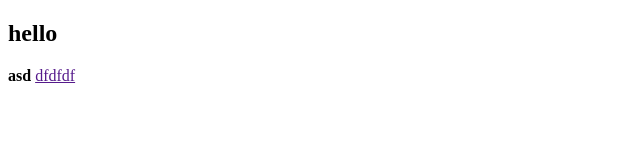
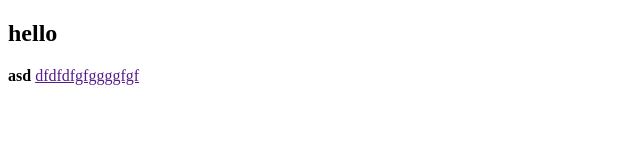
Before and after one commit to lilkasio/git-test-1, a plain HTML site: page index.html in a window 1280 px wide. Shown: the whole page, without its empty margins (0-640 px from the left). Drawn offline with Linux system fonts and the light colour scheme.

```diff
--- a/index.html
+++ b/index.html
@@ -11,7 +11,7 @@
     <nav>
         <h1>hello</h1>
         <b>asd</b>
-        <a href="">dfdfdf</a>
+        <a href="">dfdfdfgfggggfgf</a>
     </nav>
 </body>
 
--- a/style.css
+++ b/style.css
@@ -1,3 +1,3 @@
 a {
-
+    text-decoration: none;
 }
```
Also changed, not shown: logs.txt.
